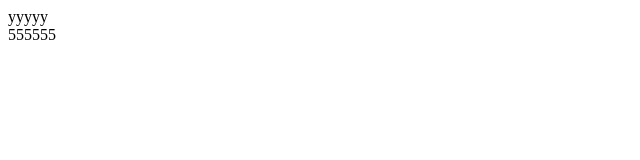
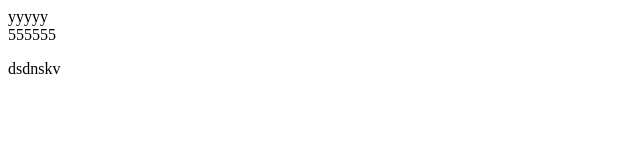
Before and after one commit to 504706799/504706799, a plain HTML site: page index.html in a window 1280 px wide. Shown: the full height of the page, 0-640 px from the left. Drawn offline with Linux system fonts and the light colour scheme.

Commit message:
第二次修改

```diff
--- a/index.html
+++ b/index.html
@@ -7,5 +7,6 @@
 	<body>
 		<div>yyyyy</div>
 		<div>555555</div>
+		<p>dsdnskv</p>
 	</body>
 </html>
```
